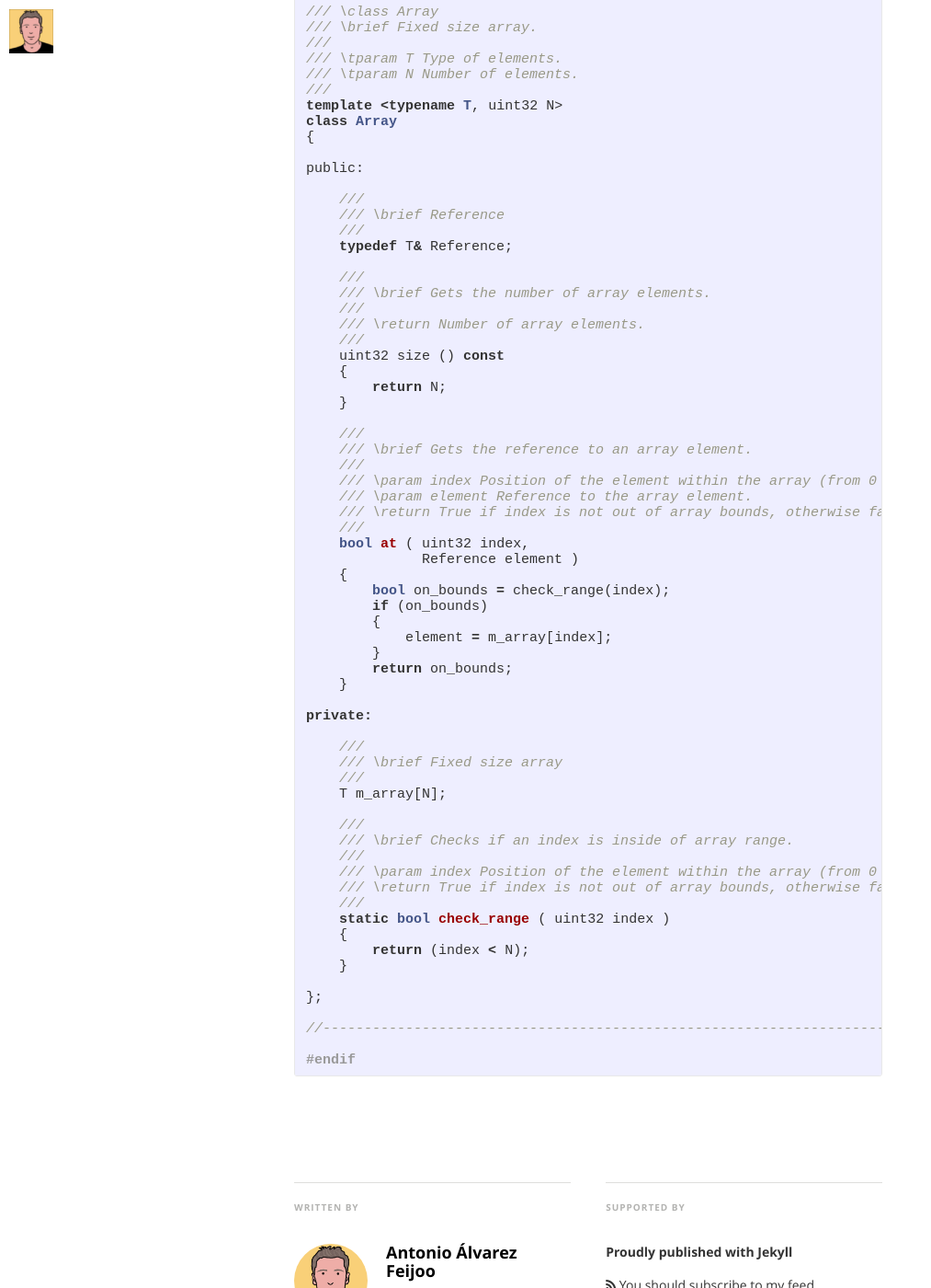
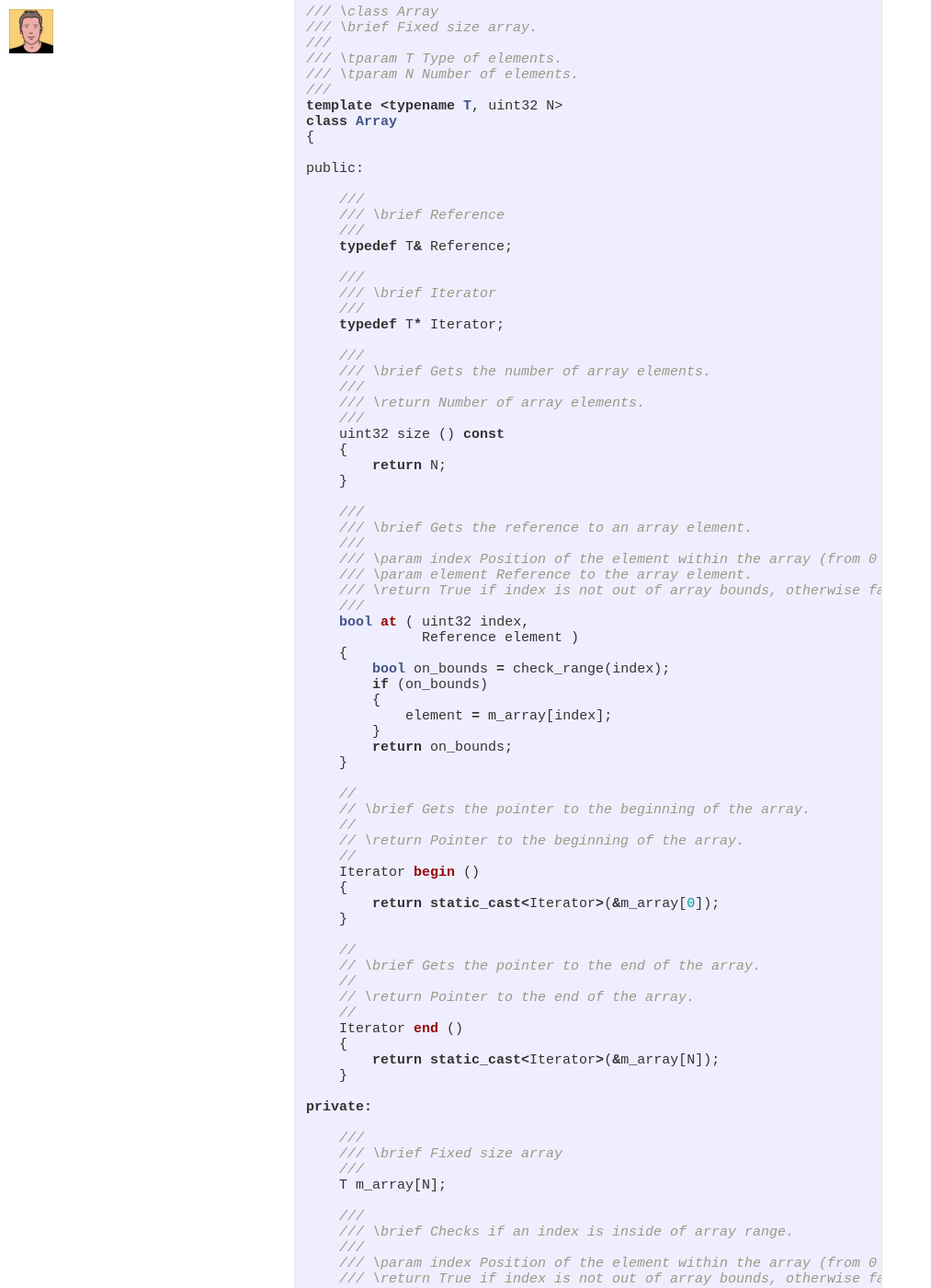
Before and after one commit to aafeijoo/aafeijoo.github.io, a Jekyll site: the page built from _posts/2014-05-30-jsf-av-array.markdown, in a window 1280 px wide and 1400 px high, scrolled down 909 px. Shown: the whole window at 92% size, without its empty margins (0-1013 px from the left). Built offline with Jekyll 4.4.1, drawn with Linux system fonts in a browser that asks for light colours; some web fonts are replaced; Markdown is read by kramdown in place of the engine named in the settings.

Commit message:
Modified post

```diff
--- a/_posts/2014-05-30-jsf-av-array.markdown
+++ b/_posts/2014-05-30-jsf-av-array.markdown
@@ -44,6 +44,11 @@ public:
     typedef T& Reference;
 
     ///
+    /// \brief Iterator
+    ///
+    typedef T* Iterator;
+
+    ///
     /// \brief Gets the number of array elements.
     ///
     /// \return Number of array elements.
@@ -71,6 +76,26 @@ public:
         return on_bounds;
     }
 
+    //
+    // \brief Gets the pointer to the beginning of the array.
+    //
+    // \return Pointer to the beginning of the array.
+    //
+    Iterator begin ()
+    {
+        return static_cast<Iterator>(&m_array[0]);
+    }
+
+    //
+    // \brief Gets the pointer to the end of the array.
+    //
+    // \return Pointer to the end of the array.
+    //
+    Iterator end ()
+    {
+        return static_cast<Iterator>(&m_array[N]);
+    }
+
 private:
 
     ///
```
